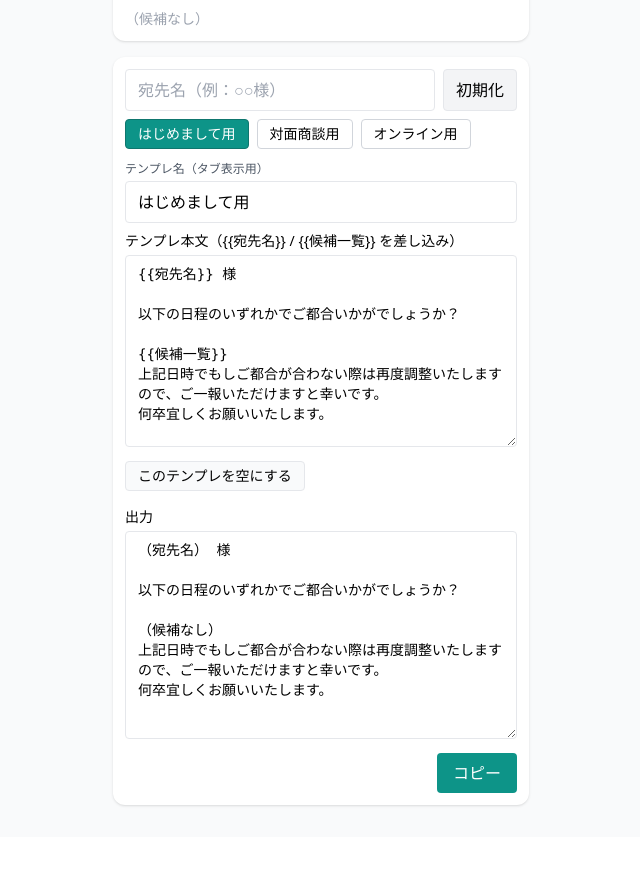
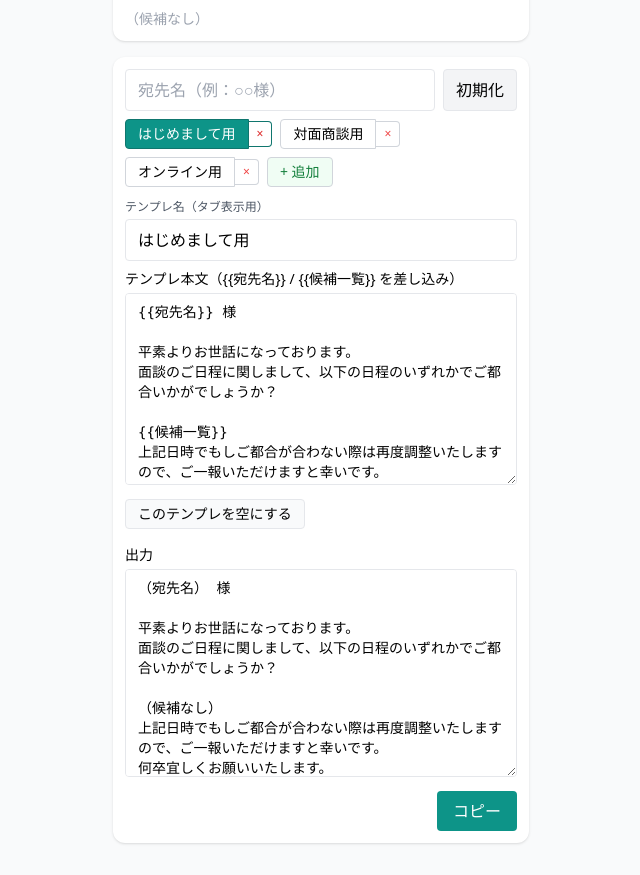
Before and after one commit to AIM-lab46/appoint-maker, a React (Vite) app: page / in a window 1280 px wide. Shown: the part 1005-1880 px from the top of the page, without its empty margins (319-959 px from the left). Before the commit the page ends 1842 px from the top, so only its background shows below. Built offline with nearby package versions, Linux system fonts and the light colour scheme; the HTML template or start-up script is replaced by a standard one.

Commit message:
Update App.tsx
操作性アップ。日付統一。テンプレ文追加要素

```diff
--- a/src/App.tsx
+++ b/src/App.tsx
@@ -3,20 +3,21 @@ import React, { useEffect, useMemo, useRef, useState } from "react";
 /** ====== 型 ====== */
 type Slot = {
   id: string;
-  dateISO: string; // "2025-09-25"
+  dateISO: string; // "2025-09-25"（ローカルタイム基準）
   start: number;   // minutes 0..1440
   end: number;     // minutes 0..1440 (start < end)
 };
 
 type Tpl = {
-  id: string;         // 固定ID "tpl-1" | "tpl-2" | "tpl-3"
+  id: string;         // 固定ID "tpl-1" | "tpl-2" | "tpl-3" | ...
   name: string;       // テンプレ名（タブ表示）
   content: string;    // 本文（{{宛先名}} / {{候補一覧}}）
 };
 
 /** ====== ユーティリティ ====== */
-const toISODate = (d: Date) => d.toISOString().slice(0, 10);
+// ★ 重要：ローカルタイムでISOっぽい日付を作る（toISOStringはUTCになるため前日/翌日ずれが発生）
 const pad = (n: number) => (n < 10 ? `0${n}` : `${n}`);
+const toISODateLocal = (d: Date) => `${d.getFullYear()}-${pad(d.getMonth() + 1)}-${pad(d.getDate())}`;
 const mm = (m: number) => `${pad((m / 60) | 0)}:${pad(m % 60)}`;
 const floorTo15 = (m: number) => Math.floor(m / 15) * 15;
 const clamp = (v: number, min: number, max: number) => Math.max(min, Math.min(max, v));
@@ -62,7 +63,7 @@ function useSafeLocalStorage<T>(key: string, initial: T) {
 
 /** ====== デフォルトテンプレ ====== */
 const tpl1 =
-  `{{宛先名}} 様\n\n以下の日程のいずれかでご都合いかがでしょうか？\n\n{{候補一覧}}\n` +
+  `{{宛先名}} 様\n\n平素よりお世話になっております。\n面談のご日程に関しまして、以下の日程のいずれかでご都合いかがでしょうか？\n\n{{候補一覧}}\n` +
   `上記日時でもしご都合が合わない際は再度調整いたしますので、ご一報いただけますと幸いです。\n何卒宜しくお願いいたします。`;
 
 const defaultTemplates: Tpl[] = [
@@ -73,6 +74,8 @@ const defaultTemplates: Tpl[] = [
 
 /** ====== 本体 ====== */
 export default function App() {
+  // iPhone/LINE対策：ドラッグ中はページスクロールをロック
+  const [lockPageScroll, setLockPageScroll] = useState(false);
   /** ▼ URLの uid で保存領域を分離（?uid=xxxx） */
   const uid = useMemo(() => {
     try {
@@ -84,12 +87,15 @@ export default function App() {
   }, []);
   const ns = (k: string) => `am_${k}_${uid}`;
 
-  // 今日 & カレンダー表示年月
-  const today = useMemo(() => new Date(), []);
-  const todayISO = useMemo(() => toISODate(today), [today]);
+  // 今日 & カレンダー表示年月（ローカルタイム基準）
+  const today = useMemo(() => {
+    const now = new Date();
+    return new Date(now.getFullYear(), now.getMonth(), now.getDate());
+  }, []);
+  const todayISO = useMemo(() => toISODateLocal(today), [today]);
   const [year, setYear] = useSafeLocalStorage<number>(ns("year"), today.getFullYear());
   const [month, setMonth] = useSafeLocalStorage<number>(ns("month"), today.getMonth());
-  const [activeDateISO, setActiveDateISO] = useSafeLocalStorage<string>(ns("activeDate"), toISODate(today));
+  const [activeDateISO, setActiveDateISO] = useSafeLocalStorage<string>(ns("activeDate"), toISODateLocal(today));
 
   // データ（保存）
   const [slots, setSlots] = useSafeLocalStorage<Slot[]>(ns("slots"), []);
@@ -329,6 +335,7 @@ export default function App() {
       document.removeEventListener("pointermove", onDocPointerMove);
       document.removeEventListener("pointerup", onDocPointerUp);
       stopAutoScroll();
+      setLockPageScroll(false);
     };
     // eslint-disable-next-line react-hooks/exhaustive-deps
   }, [dragging, hoverRange, activeDateISO, slots]);
@@ -345,8 +352,10 @@ export default function App() {
   const candidateListText = useMemo(() => {
     if (selectedSlotsSorted.length === 0) return "（候補なし）";
     const fmt = (iso: string) => {
-      const d = new Date(iso + "T00:00:00");
-      const md = `${d.getMonth() + 1}月${d.getDate()}日（${"月火水木金土日"[weekdayMonStart(d.getDay())]}）`;
+      // ISO文字列を直接パースしてタイムゾーンの影響を避ける（すでにローカル基準だが安全側で維持）
+      const [year, month, day] = iso.split('-').map(Number);
+      const d = new Date(year, month - 1, day);
+      const md = `${month}月${day}日（${"月火水木金土日"[weekdayMonStart(d.getDay())]}）`;
       return md;
     };
     const grouped: Record<string, Slot[]> = {};
@@ -391,6 +400,38 @@ export default function App() {
 
   const weekdayClasses = ["", "", "", "", "", "text-blue-600", "text-red-600"];
 
+  /** === テンプレート管理 === */
+  const addTemplate = () => {
+    const newId = `tpl-${Date.now()}`;
+    const newTemplate: Tpl = {
+      id: newId,
+      name: `テンプレート${templates.length + 1}`,
+      content: ""
+    };
+    setTemplates(prev => [...prev, newTemplate]);
+    setActiveTplId(newId);
+  };
+
+  const deleteTemplate = (id: string) => {
+    if (templates.length <= 1) {
+      alert("最後のテンプレートは削除できません");
+      return;
+    }
+    setTemplates(prev => prev.filter(t => t.id !== id));
+    if (activeTplId === id) {
+      setActiveTplId(templates.find(t => t.id !== id)?.id || templates[0].id);
+    }
+  };
+
+  const renameTemplate = (id: string, name: string) =>
+    setTemplates(prev => prev.map(t => t.id === id ? { ...t, name } : t));
+
+  const updateTemplateContent = (id: string, content: string) =>
+    setTemplates(prev => prev.map(t => t.id === id ? { ...t, content } : t));
+
+  const resetTemplate = (id: string) =>
+    setTemplates(prev => prev.map(t => t.id === id ? { ...t, content: "" } : t));
+
   /** === 候補一覧（削除つき） === */
   function renderGroupedListWithRemove() {
     const grouped: Record<string, Slot[]> = {};
@@ -400,8 +441,10 @@ export default function App() {
     return (
       <div className="space-y-2">
         {keys.map((iso) => {
-          const d = new Date(iso + "T00:00:00");
-          const title = `${d.getMonth() + 1}月${d.getDate()}日（${"月火水木金土日"[weekdayMonStart(d.getDay())]}）`;
+          // ISO文字列を直接パースしてタイムゾーンの影響を避ける（ローカル基準維持）
+          const [year, month, day] = iso.split('-').map(Number);
+          const d = new Date(year, month - 1, day);
+          const title = `${month}月${day}日（${"月火水木金土日"[weekdayMonStart(d.getDay())]}）`;
           return (
             <div key={iso}>
               <div className="text-sm font-semibold mb-1">{title}</div>
@@ -426,16 +469,36 @@ export default function App() {
     );
   }
 
-  /** === テンプレUI（3枠・保存） === */
-  const renameTemplate = (id: string, name: string) =>
-    setTemplates(prev => prev.map(t => t.id === id ? { ...t, name } : t));
-  const updateTemplateContent = (id: string, content: string) =>
-    setTemplates(prev => prev.map(t => t.id === id ? { ...t, content } : t));
-  const resetTemplate = (id: string) =>
-    setTemplates(prev => prev.map(t => t.id === id ? { ...t, content: "" } : t));
+  // アクティブな日付の表示用（選択されたローカルISO日付をそのまま使用）
+  const displayActiveDate = useMemo(() => {
+    return activeDateISO;
+  }, [activeDateISO]);
+
+  // iPhoneのアドレスバー折りたたみやLINE内ブラウザのプルダウン閉じを軽減
+  useEffect(() => {
+    if (!lockPageScroll) return;
+    const body = document.body;
+    const html = document.documentElement;
+    const prevOverflowBody = body.style.overflow;
+    const prevOverflowHtml = html.style.overflow;
+    const prevPos = body.style.position;
+    const prevTop = window.scrollY;
+    body.style.overflow = 'hidden';
+    html.style.overflow = 'hidden';
+    body.style.position = 'fixed';
+    body.style.width = '100%';
+    body.style.top = `-${prevTop}px`;
+    return () => {
+      body.style.overflow = prevOverflowBody;
+      html.style.overflow = prevOverflowHtml;
+      body.style.position = prevPos;
+      body.style.top = '';
+      window.scrollTo(0, prevTop);
+    };
+  }, [lockPageScroll]);
 
   return (
-    <div className="min-h-screen bg-gray-50">
+    <div className="min-h-screen bg-gray-50" style={{ paddingTop: 'env(safe-area-inset-top)', overscrollBehaviorY: 'contain' as any }}>
       <div className="mx-auto max-w-md p-4">
         <div className="flex items-center justify-between">
           <h1 className="text-2xl font-bold mb-3">アポイント文作成</h1>
@@ -457,7 +520,7 @@ export default function App() {
           <div className="grid grid-cols-7 gap-1">
             {weeks.flat().map((d, idx) => {
               if (!d) return <div key={idx} className="h-10 rounded bg-transparent" />;
-              const iso = toISODate(d);
+              const iso = toISODateLocal(d);
               const isActive = iso === activeDateISO;
               const isToday = iso === todayISO;
               const wd = weekdayMonStart(d.getDay());
@@ -487,14 +550,14 @@ export default function App() {
 
         {/* === 時間トラック（長押し→30分枠 / ○ボタンでリサイズのみ） === */}
         <div className="bg-white rounded-xl shadow p-3 mb-4">
-          <div className="text-sm font-medium mb-2">{activeDateISO} の時間選択</div>
+          <div className="text-sm font-medium mb-2">{displayActiveDate} の時間選択</div>
           <div
             ref={trackRef}
-            className="relative h-[420px] overflow-auto border rounded-lg select-none bg-gray-50"
-            onPointerDown={onTrackPointerDown}
+            className="relative h-[420px] overflow-auto border rounded-lg select-none bg-gray-50 overscroll-contain" style={{ WebkitOverflowScrolling: 'touch' as any, overscrollBehaviorY: 'contain' as any }}
+            onPointerDown={(e) => { setLockPageScroll(true); onTrackPointerDown(e); }}
             onPointerMove={onTrackPointerMove}
-            onPointerUp={onTrackPointerUp}
-            onPointerCancel={onTrackPointerUp}
+            onPointerUp={(e) => { onTrackPointerUp(e); setLockPageScroll(false); }}
+            onPointerCancel={(e) => { onTrackPointerUp(e); setLockPageScroll(false); }}
           >
             {/* スクロールに追従する背景パターン */}
             <div
@@ -550,7 +613,7 @@ export default function App() {
                 <div
                   key={s.id}
                   className={`absolute left-12 right-3 rounded-lg border select-none transition-opacity ${
-                    active ? "bg-teal-500/30 border-teal-700 shadow-md" : "bg-teal-500/20 border-teal-500"
+                    active ? "bg-teal-300/20 border-teal-500" : "bg-teal-500/30 border-teal-700 shadow-md"
                   }`}
                   style={{
                     top,
@@ -558,17 +621,17 @@ export default function App() {
                     transition: dragging?.slotId === s.id ? 'none' : 'all 150ms ease-out'
                   }}
                 >
-                  {/* 右上リサイズハンドル（○ボタン） - 85%の位置 */}
+                  {/* 右上リサイズハンドル（○ボタン） - 85%の位置、10%大きく */}
                   <div
-                    className="resize-handle absolute w-4 h-4 bg-teal-600 rounded-full cursor-nw-resize touch-none hover:bg-teal-700 hover:scale-110 transition-all shadow-md"
-                    style={{ top: '-6px', right: '15%' }}
-                    onPointerDown={(e) => onHandleDown(e, "resize-start", s)}
+                    className="resize-handle absolute w-[18px] h-[18px] bg-teal-600 rounded-full cursor-nw-resize touch-none hover:bg-teal-700 hover:scale-110 transition-all shadow-md"
+                    style={{ top: '-7px', right: '15%' }}
+                    onPointerDown={(e) => { setLockPageScroll(true); onHandleDown(e, "resize-start", s); }}
                   />
-                  {/* 左下リサイズハンドル（○ボタン） - 15%の位置 */}
+                  {/* 左下リサイズハンドル（○ボタン） - 15%の位置、10%大きく */}
                   <div
-                    className="resize-handle absolute w-4 h-4 bg-teal-600 rounded-full cursor-se-resize touch-none hover:bg-teal-700 hover:scale-110 transition-all shadow-md"
-                    style={{ bottom: '-6px', left: '15%' }}
-                    onPointerDown={(e) => onHandleDown(e, "resize-end", s)}
+                    className="resize-handle absolute w-[18px] h-[18px] bg-teal-600 rounded-full cursor-se-resize touch-none hover:bg-teal-700 hover:scale-110 transition-all shadow-md"
+                    style={{ bottom: '-7px', left: '15%' }}
+                    onPointerDown={(e) => { setLockPageScroll(true); onHandleDown(e, "resize-end", s); }}
                   />
                   {/* ラベル & 削除 */}
                   <div className="absolute inset-0 flex items-center justify-between px-2 py-1 pointer-events-none">
@@ -589,7 +652,7 @@ export default function App() {
             {/* リサイズ中プレビュー */}
             {hoverRange && dragging && (
               <div
-                className="absolute left-12 right-3 rounded-lg border-2 border-dashed border-teal-700 bg-teal-300/40 pointer-events-none"
+                className="absolute left-12 right-3 rounded-lg border-2 border-dashed border-teal-500 bg-teal-200/40 pointer-events-none"
                 style={{
                   top: minuteToY(hoverRange.start),
                   height: minuteToY(hoverRange.end) - minuteToY(hoverRange.start),
@@ -623,7 +686,7 @@ export default function App() {
           {renderGroupedListWithRemove()}
         </div>
 
-        {/* === テンプレ（3枠・保存） === */}
+        {/* === テンプレ（動的追加・削除対応） === */}
         <div className="bg-white rounded-xl shadow p-3 mb-4">
           <div className="flex gap-2 mb-2 items-center">
             <input
@@ -642,16 +705,33 @@ export default function App() {
           </div>
 
           {/* テンプレタブ */}
-          <div className="flex gap-2 mb-3">
+          <div className="flex gap-2 mb-3 flex-wrap">
             {templates.map((t) => (
-              <button
-                key={t.id}
-                className={`px-3 py-1 rounded border text-sm ${activeTplId === t.id ? "bg-teal-600 text-white border-teal-700" : "bg-white border-gray-300 hover:bg-gray-50"}`}
-                onClick={() => setActiveTplId(t.id)}
-              >
-                {t.name || (t.id === "tpl-1" ? "はじめまして用" : t.id === "tpl-2" ? "対面商談用" : "オンライン用")}
-              </button>
+              <div key={t.id} className="flex items-center">
+                <button
+                  className={`px-3 py-1 rounded-l border text-sm ${activeTplId === t.id ? "bg-teal-600 text-white border-teal-700" : "bg-white border-gray-300 hover:bg-gray-50"}`}
+                  onClick={() => setActiveTplId(t.id)}
+                >
+                  {t.name || `テンプレート${templates.indexOf(t) + 1}`}
+                </button>
+                {templates.length > 1 && (
+                  <button
+                    className={`px-2 py-1 rounded-r border-t border-r border-b text-xs hover:bg-red-50 ${activeTplId === t.id ? "border-teal-700 text-red-600" : "border-gray-300 text-red-500"}`}
+                    onClick={() => deleteTemplate(t.id)}
+                    title="このテンプレを削除"
+                  >
+                    ×
+                  </button>
+                )}
+              </div>
             ))}
+            <button
+              className="px-3 py-1 rounded border border-gray-300 bg-green-50 hover:bg-green-100 text-sm text-green-700"
+              onClick={addTemplate}
+              title="新しいテンプレを追加"
+            >
+              + 追加
+            </button>
           </div>
 
           {/* テンプレ名編集 */}
```
